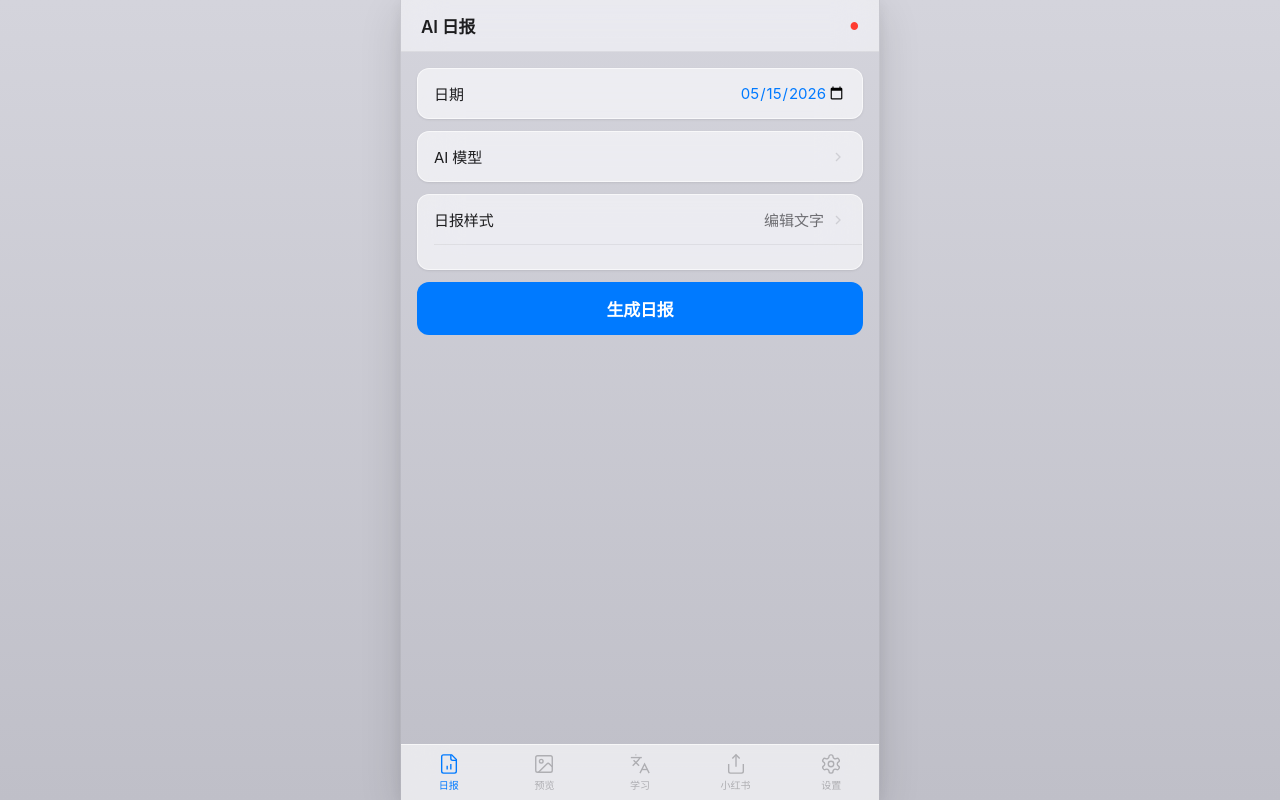
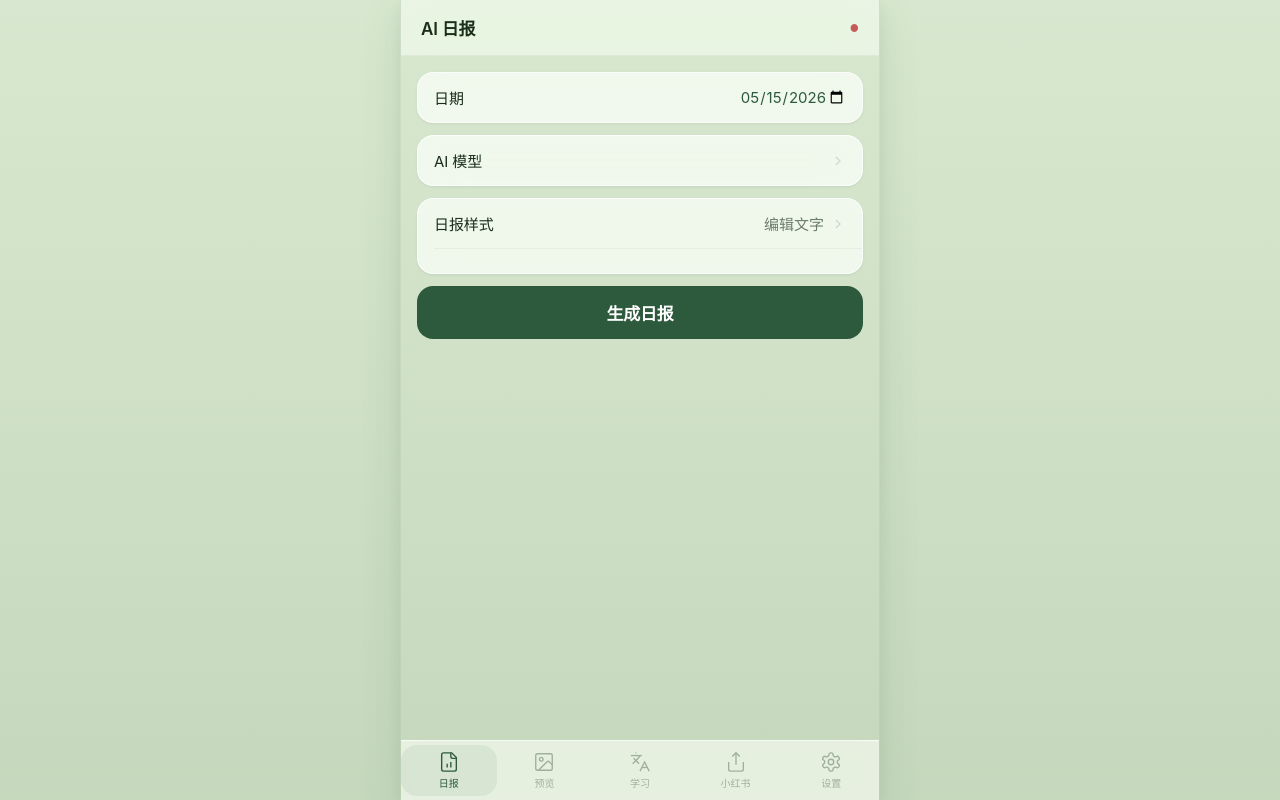
Before and after one commit to zhangziyana007-sudo/AINewsBot, a website: page web/index.html in a window 1280 px wide. Drawn offline with Linux system fonts and the light colour scheme; no server answers.

Commit message:
ui: 主题风格改为 PlantCare 清新绿植风格

```diff
--- a/web/style.css
+++ b/web/style.css
@@ -1,39 +1,39 @@
 /*
- * AI 日报 — macOS 风格 UI
- * Apple Design Language: 浅色系 + SF 字体 + 精致阴影 + vibrancy 毛玻璃
+ * AI 日报 — PlantCare 清新绿植风格 UI
+ * 清新自然 / 浅绿色系 / 圆角卡片 / 温和阴影
  */
 
 :root {
-  --bg: #E8E8ED;
-  --bg-secondary: #F2F2F7;
-  --surface: rgba(255, 255, 255, 0.6);
-  --surface-hover: rgba(255, 255, 255, 0.8);
-  --surface-border: rgba(0, 0, 0, 0.06);
-  --glass: rgba(255, 255, 255, 0.5);
-  --glass-border: rgba(255, 255, 255, 0.6);
-  --text: #1D1D1F;
-  --text-secondary: #6E6E73;
-  --text-tertiary: #AEAEB2;
-  --border: rgba(0, 0, 0, 0.1);
-  --border-light: rgba(0, 0, 0, 0.06);
-  --accent: #007AFF;
-  --accent-hover: #0062CC;
-  --accent-light: rgba(0, 122, 255, 0.08);
-  --accent-glow: rgba(0, 122, 255, 0.15);
-  --cyan: #5AC8FA;
-  --cyan-light: rgba(90, 200, 250, 0.1);
-  --danger: #FF3B30;
-  --success: #34C759;
-  --warning: #FF9500;
-  --radius: 12px;
-  --radius-sm: 8px;
+  --bg: #F0F5EC;
+  --bg-secondary: #E8F0E4;
+  --surface: rgba(255, 255, 255, 0.7);
+  --surface-hover: rgba(255, 255, 255, 0.9);
+  --surface-border: rgba(45, 90, 61, 0.06);
+  --glass: rgba(255, 255, 255, 0.6);
+  --glass-border: rgba(255, 255, 255, 0.7);
+  --text: #1A2E1A;
+  --text-secondary: #6B7B6B;
+  --text-tertiary: #A0B0A0;
+  --border: rgba(45, 90, 61, 0.1);
+  --border-light: rgba(45, 90, 61, 0.06);
+  --accent: #2D5A3D;
+  --accent-hover: #1E4A2E;
+  --accent-light: rgba(45, 90, 61, 0.08);
+  --accent-glow: rgba(45, 90, 61, 0.15);
+  --cyan: #7BA89D;
+  --cyan-light: rgba(123, 168, 157, 0.1);
+  --danger: #C45A5A;
+  --success: #4A8B5C;
+  --warning: #C4956A;
+  --radius: 16px;
+  --radius-sm: 12px;
   --font: -apple-system, BlinkMacSystemFont, 'SF Pro Display', 'SF Pro Text', 'Helvetica Neue', 'PingFang SC', 'Noto Sans SC', sans-serif;
-  --header-h: 52px;
-  --tabbar-h: 56px;
+  --header-h: 56px;
+  --tabbar-h: 60px;
   --safe-bottom: env(safe-area-inset-bottom, 0px);
-  --shadow-sm: 0 1px 3px rgba(0,0,0,0.06), 0 1px 2px rgba(0,0,0,0.04);
-  --shadow-md: 0 4px 12px rgba(0,0,0,0.08), 0 1px 3px rgba(0,0,0,0.04);
-  --shadow-lg: 0 12px 40px rgba(0,0,0,0.12), 0 4px 12px rgba(0,0,0,0.06);
+  --shadow-sm: 0 1px 3px rgba(45, 90, 61, 0.06), 0 1px 2px rgba(45, 90, 61, 0.04);
+  --shadow-md: 0 4px 12px rgba(45, 90, 61, 0.08), 0 1px 3px rgba(45, 90, 61, 0.04);
+  --shadow-lg: 0 12px 40px rgba(45, 90, 61, 0.12), 0 4px 12px rgba(45, 90, 61, 0.06);
 }
 
 * { margin: 0; padding: 0; box-sizing: border-box; }
@@ -65,7 +65,7 @@ html, body {
     border-right: 1px solid var(--border-light);
     box-shadow: var(--shadow-lg);
   }
-  body { background: linear-gradient(180deg, #D4D4DC 0%, #BFBFC8 100%); }
+  body { background: linear-gradient(180deg, #D8E8D0 0%, #C5D8BC 100%); }
 }
 
 /* ====== Header ====== */
@@ -565,7 +565,7 @@ html, body {
   position: absolute;
   cursor: pointer;
   inset: 0;
-  background: #E9E9EA;
+  background: #C8D8C0;
   border-radius: 31px;
   transition: 0.3s;
 }
@@ -593,7 +593,7 @@ html, body {
   justify-content: space-around;
   height: var(--tabbar-h);
   padding-bottom: var(--safe-bottom);
-  background: rgba(249, 249, 249, 0.7);
+  background: rgba(240, 245, 236, 0.8);
   backdrop-filter: blur(20px) saturate(180%);
   -webkit-backdrop-filter: blur(20px) saturate(180%);
   border-top: 0.5px solid var(--glass-border);
@@ -615,12 +615,14 @@ html, body {
   color: var(--text-tertiary);
   font-size: 10px;
   font-family: var(--font);
-  transition: color 0.2s;
+  transition: all 0.2s;
   -webkit-tap-highlight-color: transparent;
+  border-radius: 16px;
 }
 
 .tab-item.active {
   color: var(--accent);
+  background: var(--accent-light);
 }
 
 .tab-item svg {
@@ -649,7 +651,7 @@ html, body {
   width: 100%;
   max-width: 480px;
   max-height: 90vh;
-  background: rgba(242, 242, 247, 0.75);
+  background: rgba(240, 245, 236, 0.85);
   backdrop-filter: blur(40px) saturate(200%);
   -webkit-backdrop-filter: blur(40px) saturate(200%);
   border-radius: 20px 20px 0 0;
```
